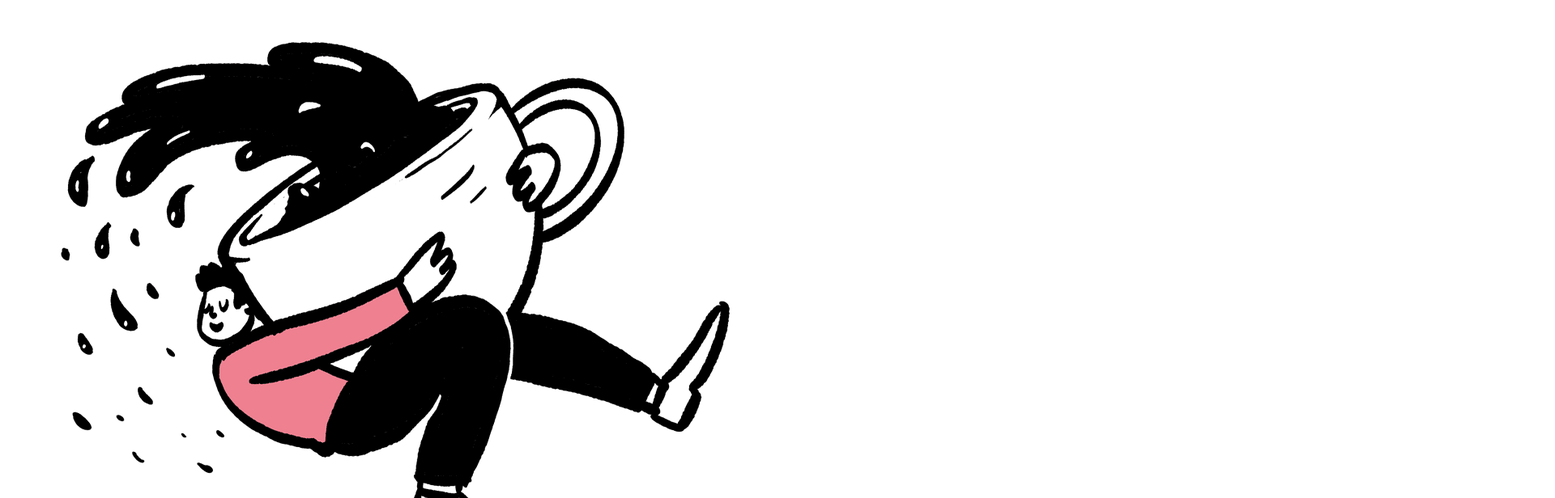
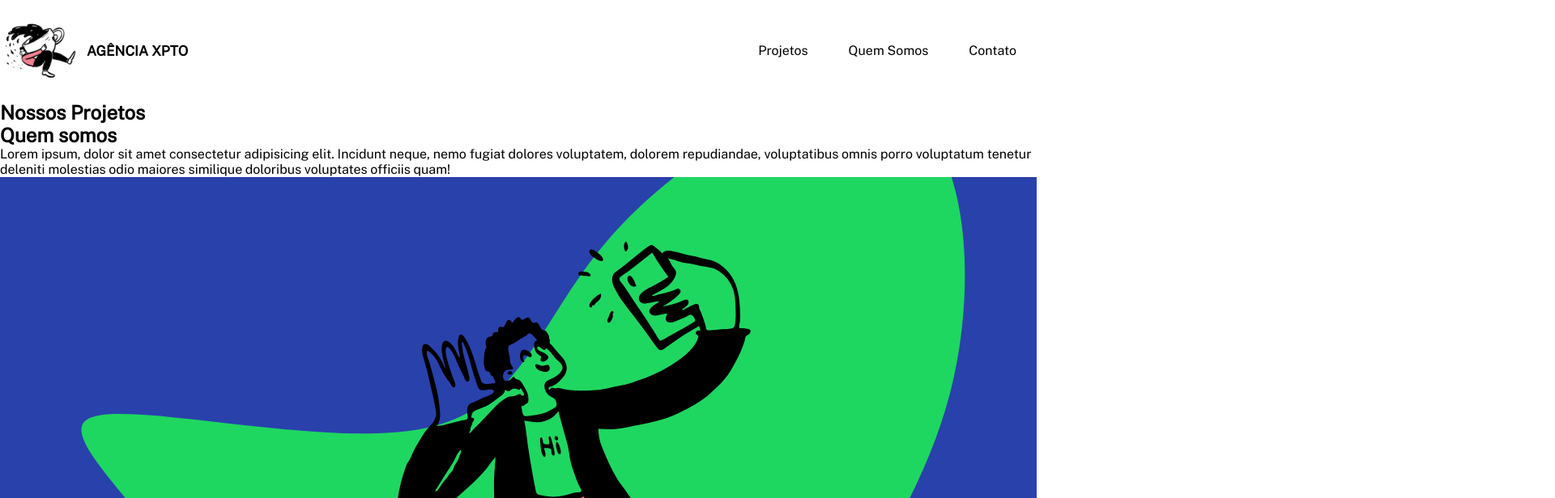
Before and after one commit to pablo-oliveiraDev/projeto_landing-page, a plain HTML site: page index.html in a window 1280 px wide. Shown: the top 616 px of the page at 81% size, 1920 px wide, since content can reach past the window. Drawn offline with nearby package versions, Linux system fonts and the light colour scheme.

Commit message:
iniciado as configs css

```diff
--- a/index.html
+++ b/index.html
@@ -8,7 +8,7 @@
 
     <meta name="description" content="Somos uma agência apaixonada por inovação">
     <link rel="stylesheet" href="https://cdnjs.cloudflare.com/ajax/libs/font-awesome/5.15.4/css/all.min.css">
-
+    <link rel="stylesheet" href="./src/css/estilos.css">
     <title> Agência XPTO</title>
 </head>
 
--- /dev/null
+++ b/src/css/estilos.css
@@ -0,0 +1,81 @@
+@import url('https://fonts.googleapis.com/css2?family=Public+Sans:ital,wght@0,300;0,400;1,700&display=swap');
+body {
+    font-family: 'Public Sans';
+}
+
+/* reset config padrao */
+* {
+    margin: 0;
+    padding: 0;
+    box-sizing: border-box;
+    color: #000;
+}
+img{
+    max-width: 100%;
+
+}
+a{
+    text-decoration: none;
+
+}
+
+ul{
+    list-style: none;
+}
+html{
+    scroll-behavior: smooth;
+}
+
+/* reset config padrao fim */
+
+
+/*cabeçalho */
+
+.cabecalho .logo .imagem {
+    width: 100px;
+
+
+
+}
+.cabecalho{
+    display: flex;
+    justify-content: space-between;
+    align-items: center;
+    padding: 25px 0;
+    max-width: 1170; /*resolucao tela de note max */
+    margin: 0 auto;
+    flex-wrap: wrap;
+
+}
+.cabecalho .logo{
+    display: flex;
+    align-items: center;
+    text-transform: uppercase;
+}
+.cabecalho .titulo{
+    margin-left: 7px;
+    font-size: 17px;
+    transition: 0.3s ease-in-out;
+    font-weight: 800;
+}
+.cabecalho .titulo:hover{
+    color: #1ED760;
+
+}
+.cabecalho .navegacao .menu{
+    display: flex;
+}
+
+.cabecalho .navegacao .menu .item{
+    margin: 10px;
+}
+.cabecalho .navegacao .menu .item a{
+padding: 15px;
+transition: 0.3s ease-in-out;
+}
+.cabecalho .navegacao .menu .item a:hover{
+    background-color:#1ED760 ;
+    color: #FFFFFF;
+
+}
+/*cabeçalho */
```
